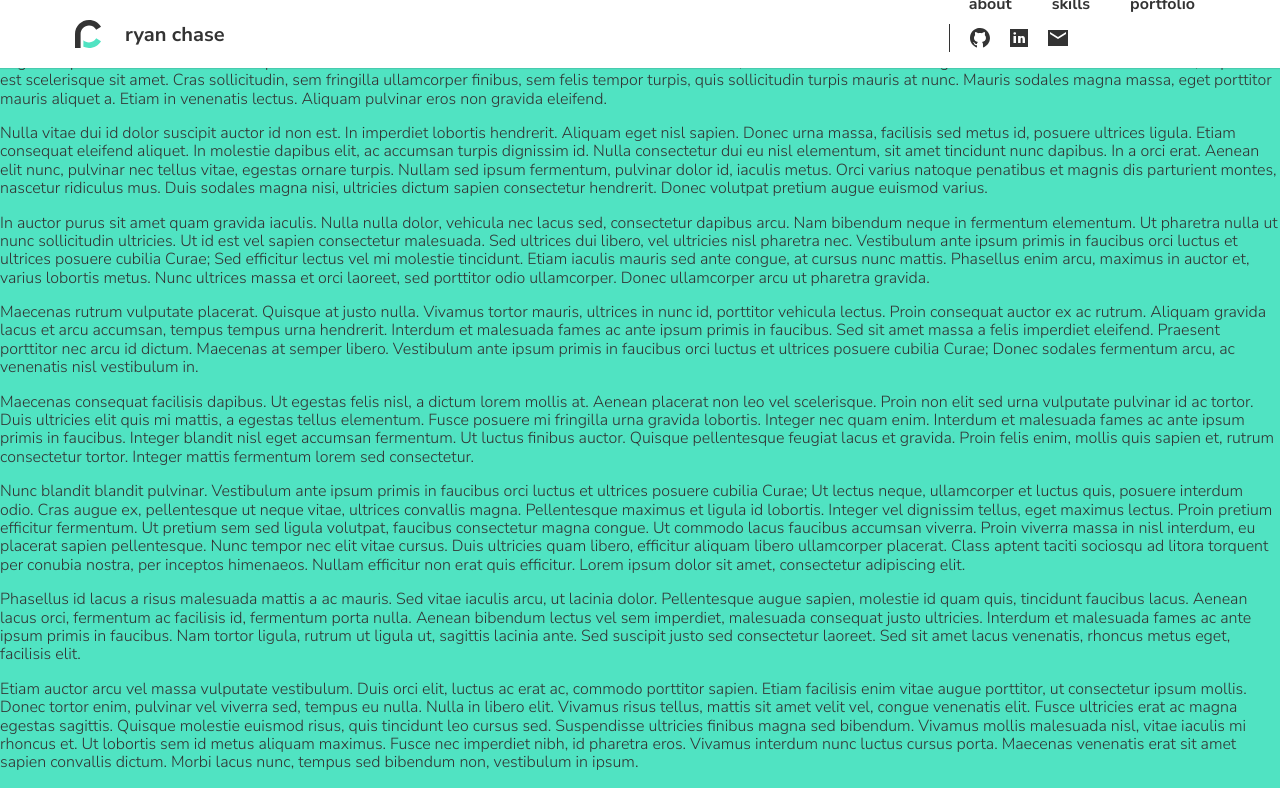
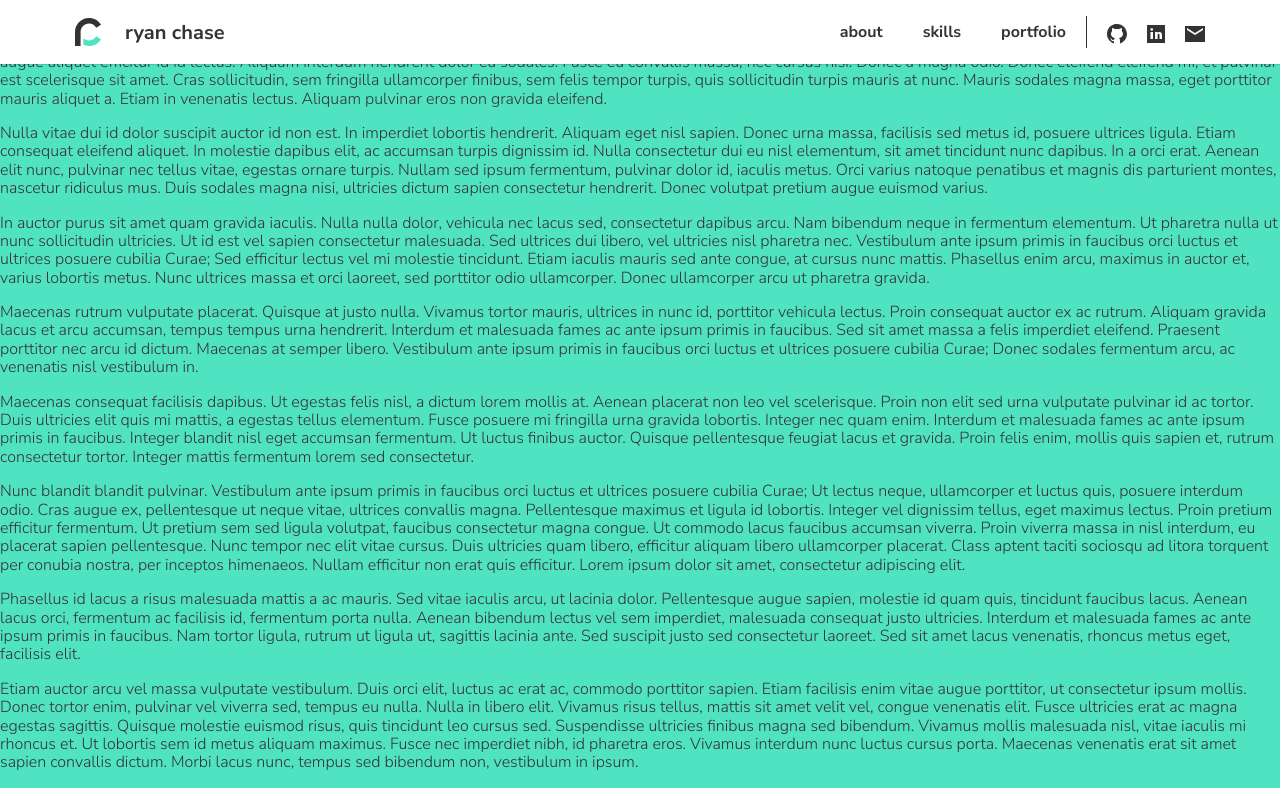
Before and after one commit to chasery/ryan-chase, a React (Create React App) app: page / in a window 1280 px wide. Shown: the top 788 px of the page. Built offline with nearby package versions, Linux system fonts and the light colour scheme.

Commit message:
Add responsive styling to menu

```diff
--- a/src/components/App.js
+++ b/src/components/App.js
@@ -2,7 +2,7 @@ import React from "react";
 import styled, { ThemeProvider, createGlobalStyle } from "styled-components";
 import styledNormalize from "styled-normalize";
 
-import Header from "./header/Header";
+import Header from "./Header/Header";
 
 /**
  * Normalizing and setting Global Styles of App
--- a/src/components/Header/Nav.js
+++ b/src/components/Header/Nav.js
@@ -1,7 +1,10 @@
 import React from "react";
 import styled from "styled-components";
 
+import NavControl from "./NavControl";
+import { ReactComponent as Logo } from "./svg/ryan-chase-logo.svg";
 import { ReactComponent as MenuIcon } from "./svg/menu.svg";
+import { ReactComponent as CloseIcon } from "./svg/close.svg";
 import { ReactComponent as EmailIcon } from "./svg/email.svg";
 import { ReactComponent as GithubIcon } from "./svg/github.svg";
 import { ReactComponent as LinkedInIcon } from "./svg/linkedin.svg";
@@ -14,104 +17,127 @@ const NavWrapper = styled.div`
     z-index: 20;
 `;
 const NavContent = styled.nav`
+    display: flex;
+
     @media (max-width: ${props => props.theme.breakSm}) {
-        background-color: ${props => props.theme.white}
+        background-color: rgba(255, 255, 255, 0.8);
+        flex-direction: column;
         height: ${props => (props.navIsOpen ? "100vh" : "0")};
         position: absolute;
         right: 0;
         top: 0;
         width: ${props => (props.navIsOpen ? "100vw" : "0")};
         visibility: ${props => (props.navIsOpen ? "visible" : "hidden")};
+        -webkit-backdrop-filter: blur(4rem);
+        -moz-backdrop-filter: blur(4rem);
+        -o-backdrop-filter: blur(4rem);
+        -ms-backdrop-filter: blur(4rem);
+        backdrop-filter: blur(4rem);
     }
 `;
-const NavControls = styled.div`
+const NavHeader = styled.div`
+    align-items: center;
+    border-bottom: 0.0625rem solid ${props => props.theme.mineShaft};
+    display: none;
+    flex-basis: 3.25rem;
+    margin-bottom: ${props => props.theme.spacingSm};
+    padding-left: 1.25rem;
+
+    & > h2 {
+        flex-grow: 1;
+        font-size: 1.25rem;
+        margin: 0;
+        text-transform: lowercase;
+    }
+    & > svg {
+        margin-right: 1.25rem;
+    }
+
+    @media (max-width: ${props => props.theme.breakSm}) {
+        display: flex;
+    }
+`;
+const NavSubHeader = styled.h3`
+    align-items: center;
+    display: none;
+    flex-basis: 3.25rem;
+    font-size: 1.25rem;
+    margin: 0;
+    padding-left: 1.25rem;
+    text-transform: lowercase;
+
+    @media (max-width: ${props => props.theme.breakSm}) {
+        display: flex;
+    }
+`;
+const NavGroup = styled.div`
     align-items: center;
     display: flex;
 
-    & + div {
+    & + h3 + div {
         border-left: 0.0625rem solid ${props => props.theme.mineShaft};
         margin: 1rem 0;
         padding-left: 0.625rem;
     }
-`;
-const NavLink = styled.button`
-    align-self: stretch;
-    background: transparent;
-    border: none;
-    border-top: 0.25rem solid transparent;
-    color: ${props => props.theme.mineShaft};
-    font-weight: 700;
-    line-height: 0;
-    padding: 0 1.25rem 0.25rem;
-    text-transform: lowercase;
-
-    &:hover {
-        border-top: 0.25rem solid ${props => props.theme.turquoise};
-        color: ${props => props.theme.turquoise};
-    }
-`;
-const IconLink = styled(NavLink)`
-    border-top: none;
-    display: flex;
-    padding: 0.25rem 0.625rem;
-    text-decoration: none;
-
-    svg {
-        align-self: center;
-
-        g {
-            fill: ${props => props.theme.mineShaft};
-        }
-    }
-
-    &:hover {
-        border-top: none;
-
-        g {
-            fill: ${props => props.theme.turquoise};
-        }
-    }
-`;
-const MenuButton = styled(IconLink)`
-    display: none;
 
     @media (max-width: ${props => props.theme.breakSm}) {
-        display: block;
+        align-items: stretch;
+        flex-direction: column;
+        margin-bottom: ${props => props.theme.spacingSm};
+
+        & + h3 + div {
+            border-left: none;
+            flex-direction: column-reverse;
+            margin: 0;
+            padding-left: 0;
+        }
     }
 `;
 
 const Nav = props => {
-    console.log(props.navIsOpen);
     return (
         <NavWrapper>
-            <MenuButton onClick={props.toggleMobileNav}>
+            <NavControl type="menu" onClick={props.toggleMobileNav}>
                 <MenuIcon />
-            </MenuButton>
+            </NavControl>
             <NavContent navIsOpen={props.navIsOpen}>
-                <NavControls>
-                    <NavLink>About</NavLink>
-                    <NavLink>Skills</NavLink>
-                    <NavLink>Portfolio</NavLink>
-                </NavControls>
-                <NavControls>
-                    <IconLink
+                <NavHeader>
+                    <Logo />
+                    <h2>Menu</h2>
+                    <NavControl type="menu" onClick={props.toggleMobileNav}>
+                        <CloseIcon />
+                    </NavControl>
+                </NavHeader>
+                <NavGroup>
+                    <NavControl type="text">About</NavControl>
+                    <NavControl type="text">Skills</NavControl>
+                    <NavControl type="text">Portfolio</NavControl>
+                </NavGroup>
+                <NavSubHeader>Contact</NavSubHeader>
+                <NavGroup>
+                    <NavControl
+                        type="icon"
                         as="a"
                         href="https://github.com/chasery/"
                         target="_blank"
                     >
                         <GithubIcon />
-                    </IconLink>
-                    <IconLink
+                        <span>Github</span>
+                    </NavControl>
+                    <NavControl
+                        type="icon"
                         as="a"
                         href="https://www.linkedin.com/in/chasery"
                         target="_blank"
                     >
                         <LinkedInIcon />
-                    </IconLink>
-                    <IconLink as="a" href="mailto:test@test.com">
+                        <span>LinkedIn</span>
+                    </NavControl>
+                    <NavControl type="icon" as="a" href="mailto:test@test.com">
                         <EmailIcon />
-                    </IconLink>
-                </NavControls>
+                        <span>E-mail</span>
+                    </NavControl>
+                </NavGroup>
             </NavContent>
         </NavWrapper>
     );
--- /dev/null
+++ b/src/components/Header/NavControl.js
@@ -0,0 +1,114 @@
+import React from "react";
+import styled from "styled-components";
+
+const TextLink = styled.button`
+    background: transparent;
+    border: none;
+    color: ${props => props.theme.mineShaft};
+    font-weight: 700;
+    line-height: 0;
+    outline: none;
+    padding: 0 1.25rem 0.25rem;
+    text-transform: lowercase;
+
+    &:hover,
+    &:focus {
+        color: ${props => props.theme.turquoise};
+    }
+    @media (max-width: ${props => props.theme.breakSm}) {
+        border-left: 0.25rem solid transparent;
+        flex-basis: 3.25rem;
+        padding: 0 1rem;
+        text-align: left;
+
+        &:hover,
+        &:focus {
+            border-left: 0.25rem solid ${props => props.theme.turquoise};
+        }
+    }
+    @media (min-width: ${props => props.theme.breakSm}) {
+        align-self: stretch;
+        border-top: 0.25rem solid transparent;
+
+        &:hover,
+        &:focus {
+            border-top: 0.25rem solid ${props => props.theme.turquoise};
+        }
+    }
+`;
+const IconLink = styled(TextLink)`
+    border: none;
+    display: flex;
+    padding: 0.25rem 0.625rem;
+    text-decoration: none;
+
+    span {
+        display: none;
+    }
+    svg {
+        align-self: center;
+
+        g {
+            fill: ${props => props.theme.mineShaft};
+        }
+    }
+    &:hover,
+    &:focus {
+        border: none;
+
+        svg g {
+            fill: ${props => props.theme.turquoise};
+        }
+    }
+    @media (max-width: ${props => props.theme.breakSm}) {
+        border: none;
+        align-items: center;
+        padding: 0 1.25rem;
+
+        span {
+            display: block;
+            margin-left: ${props => props.theme.spacingSm};
+        }
+    }
+`;
+const MenuControl = styled(IconLink)`
+    border: none;
+    flex-basis: 3.25rem;
+    justify-content: center;
+    padding: 0;
+    visibility: hidden;
+    min-width: 3.25rem;
+
+    &:hover,
+    &:focus {
+        border: none;
+    }
+    @media (max-width: ${props => props.theme.breakSm}) {
+        padding: 0;
+        visibility: visible;
+    }
+`;
+
+const NavControl = props => {
+    const icon = "icon";
+    const menu = "menu";
+
+    switch (props.type) {
+        case icon:
+            return (
+                <IconLink as={props.as} href={props.href} target={props.target}>
+                    {props.children}
+                </IconLink>
+            );
+        case menu:
+            return (
+                <MenuControl onClick={props.onClick}>
+                    {props.children}
+                </MenuControl>
+            );
+        default:
+            return <TextLink>{props.children}</TextLink>;
+    }
+};
+
+export default NavControl;
--- a/src/components/header/Header.js
+++ b/src/components/header/Header.js
@@ -20,6 +20,7 @@ const HeaderContent = styled.div`
     padding: 0 0.625rem 0 1.25rem;
 
     @media (max-width: ${props => props.theme.breakSm}) {
+        padding: 0 0 0 1.25rem;
         width: ${props => props.theme.contentSm};
     }
     @media (min-width: ${props =>
```
Also changed, not shown: src/components/Header/svg/close.svg (added).
